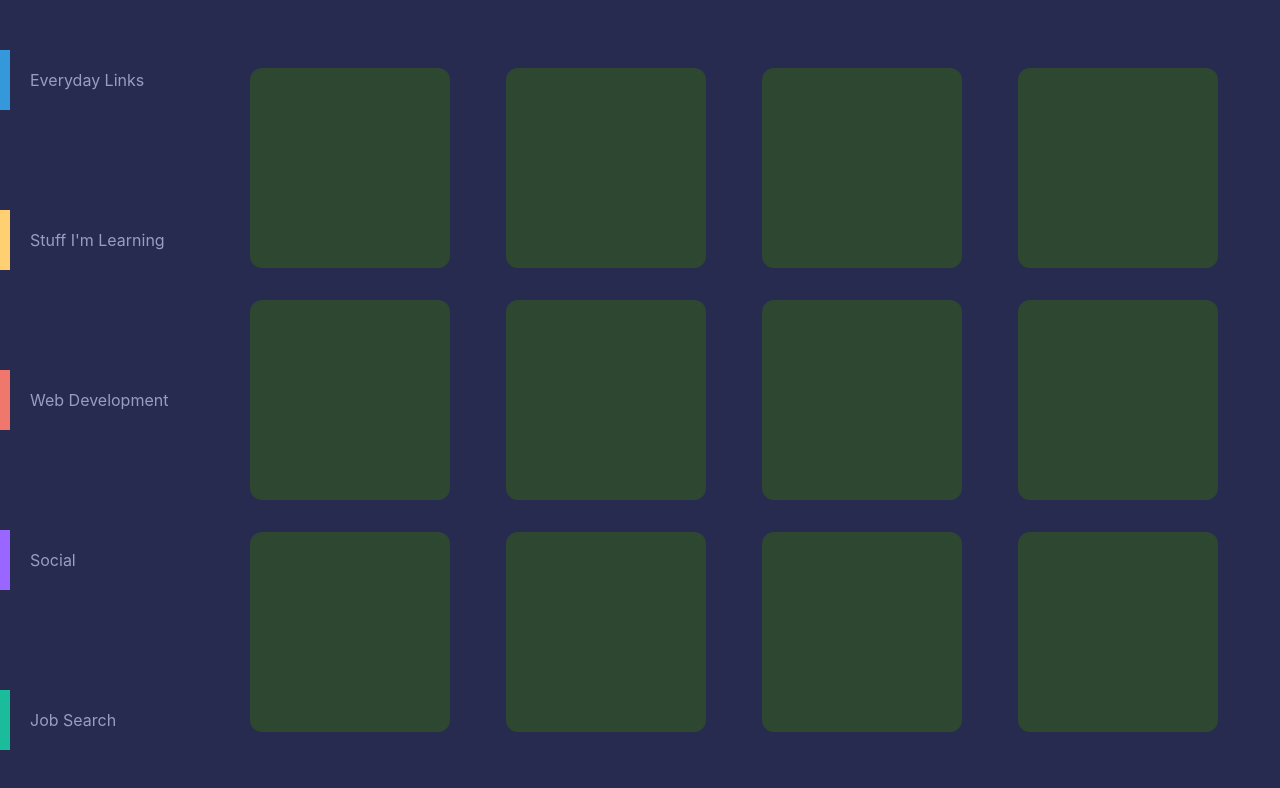
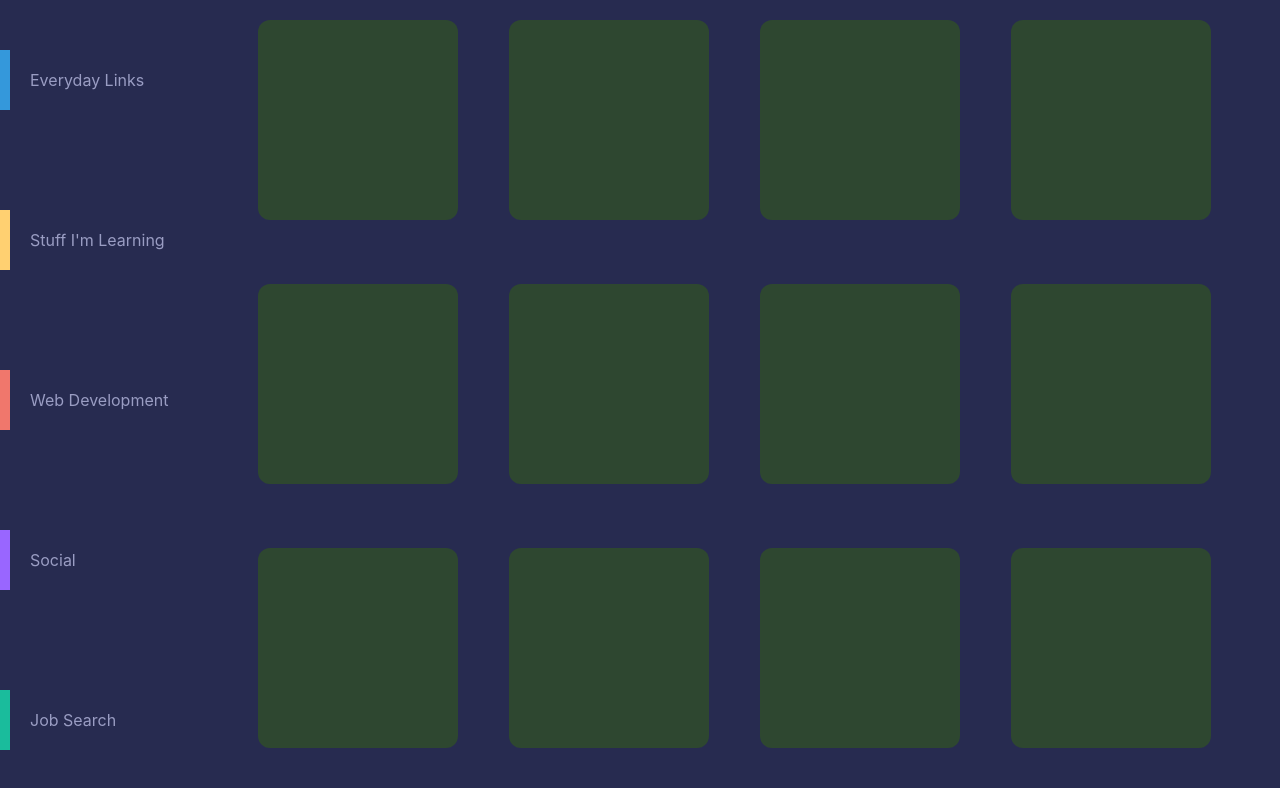
Before and after one commit to bwkrayb/vigilant-train, a plain HTML site: page index.html in a window 1280 px wide. Drawn offline with Linux system fonts and the light colour scheme.

Commit message:
Fix links overflowing off top

```diff
--- a/css/styles.css
+++ b/css/styles.css
@@ -2,12 +2,13 @@ body {
 	font-family: -apple-system, BlinkMacSystemFont, 'Segoe UI', Roboto, Oxygen, Ubuntu, Cantarell, 'Open Sans', 'Helvetica Neue', sans-serif;
 	height:100vh;
 	margin:0px;
+/*	padding:10px;*/
 	background-color: #272B50;
 }
 
 .main-group {
 	display:flex;
-	align-items: center;
+/*	align-items: center;*/
 	height: 100%;
 }
 
@@ -15,7 +16,7 @@ body {
 	display:flex;
 	flex-direction: column;
 	height:100%;
-	min-width:150px;
+	min-width:100px;
 /*	padding:50px 50px;*/
 
 	justify-content: space-around;
@@ -41,10 +42,11 @@ body {
 	flex-flow: row wrap;
 	justify-content: space-around;
 	gap:32px;
-	align-items: space-between;
-	padding-right:50px;
-	padding-left:50px;
-	z-index: 2;
+/*	align-items: space-between;*/
+	padding:10px 50px;
+	margin:10px;
+/*	z-index: 2;*/
+/*	heigh:100%;*/
 }
 
 .link-box {
@@ -52,6 +54,7 @@ body {
 	height:200px;
 	border-radius: 12px;
 	background-color:#2E4730;
+	display:flex;
 }
 
 
@@ -61,7 +64,7 @@ body {
 nav{
 	float: none;
 	clear: both;
-	min-width: 150px;
+	min-width: 100px;
 	flex-shrink: 0;
 	height: 100%;
 /*  margin: 10% auto;*/
```
